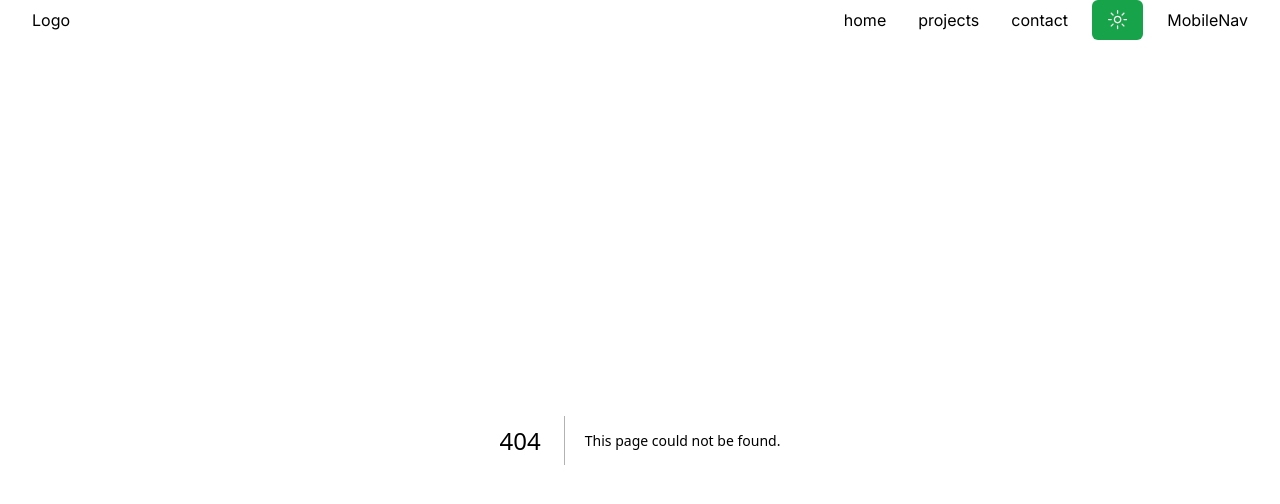
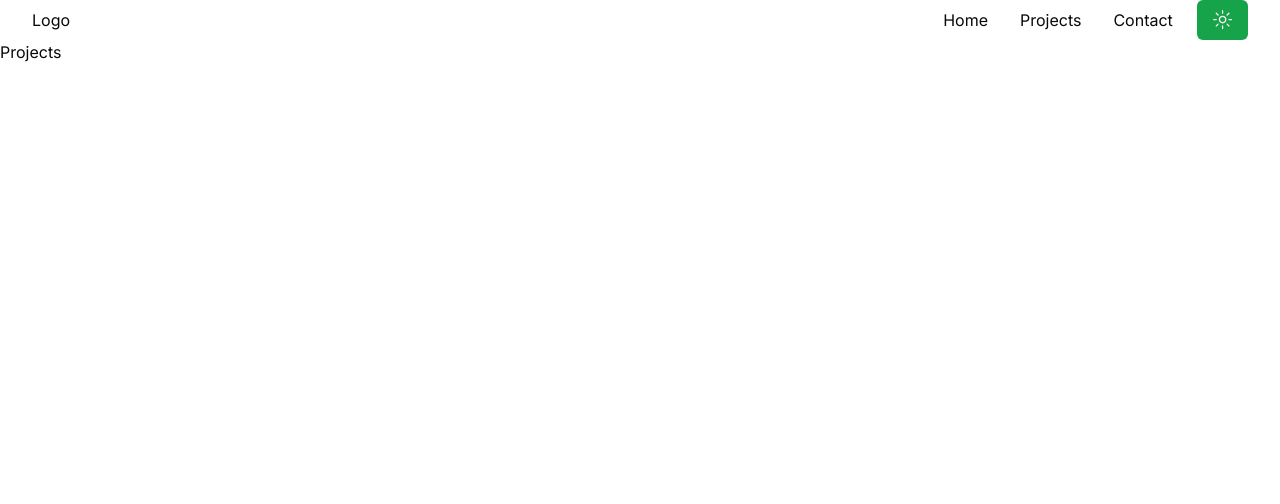
Before and after one commit to dlaucodes/devlau, a Next.js app: page /projects in a window 1280 px wide. Before the commit this address had no page. Shown: the top 504 px of the page. Built offline with nearby package versions, Linux system fonts and the light colour scheme.

Commit message:
add links

```diff
--- /dev/null
+++ b/app/projects/page.tsx
@@ -0,0 +1,9 @@
+import React from 'react'
+
+const Projects = () => {
+  return (
+    <div>Projects</div>
+  )
+}
+
+export default Projects
--- a/components/Header.tsx
+++ b/components/Header.tsx
@@ -16,7 +16,7 @@ const Header = () => {
                         <Nav
                         containerStyles='hidden xl:flex gap-x-8 items-center'/>
                         <ThemeToggler />
-                        <div className="flex">
+                        <div className="flex xl:hidden">
                             <MobileNav />
                         </div>
                     </div>
@@ -26,5 +26,4 @@ const Header = () => {
         </header>
     );
 };
-
 export default Header;
--- a/components/Nav.tsx
+++ b/components/Nav.tsx
@@ -1,18 +1,33 @@
-import { link } from 'fs';
+
 import Link from 'next/link';
+import { usePathname } from 'next/navigation';
+
+import {motion } from 'framer-motion'
 
 const links = [
-    {path: '/', name: 'home'},
-    {path: '/projects', name: 'projects'},
-    {path: '/contact', name: 'contact'},
+    { path: '/', name: 'home' },
+    { path: '/projects', name: 'projects' },
+    { path: '/contact', name: 'contact' },
 ]
 
-const Nav = ({containerStyles, linkStyles, underlineStyles}) => {
+const Nav = ({ containerStyles, linkStyles, underlineStyles }) => {
+    const path = usePathname();
+
     return (
         <nav className={`${containerStyles}`}>
-        {links.map((link, index)=>{
+            {links.map((link, index) => {
                 return (
-                <Link href={link.path} key={index}>
+                    <Link
+                        href={link.path}
+                        key={index}
+                        className={`capitalize ${linkStyles}`}
+                    >
+                        {link.path === path && (
+                            <motion.span
+                            initial={{y:'-100%'}} animate={{y: 0}}
+                            transition={{ type: 'tween'}} layoutId='underline'
+                            className={`${underlineStyles}`} />
+                        )}
                         {link.name}
                     </Link>
 
--- a/components/ThemeProvider.tsx
+++ b/components/ThemeProvider.tsx
@@ -1,7 +1,7 @@
 'use client';
 import {ThemeProvider as NextThemesProvider} from 'next-themes';
 
-export function ThemeProvider({ children, ...props}){
+export function ThemeProvider({children, ...props}){
     return (
         <NextThemesProvider {...props}>
             {children}
```
Lines whose indentation alone changed are shown as unchanged.
